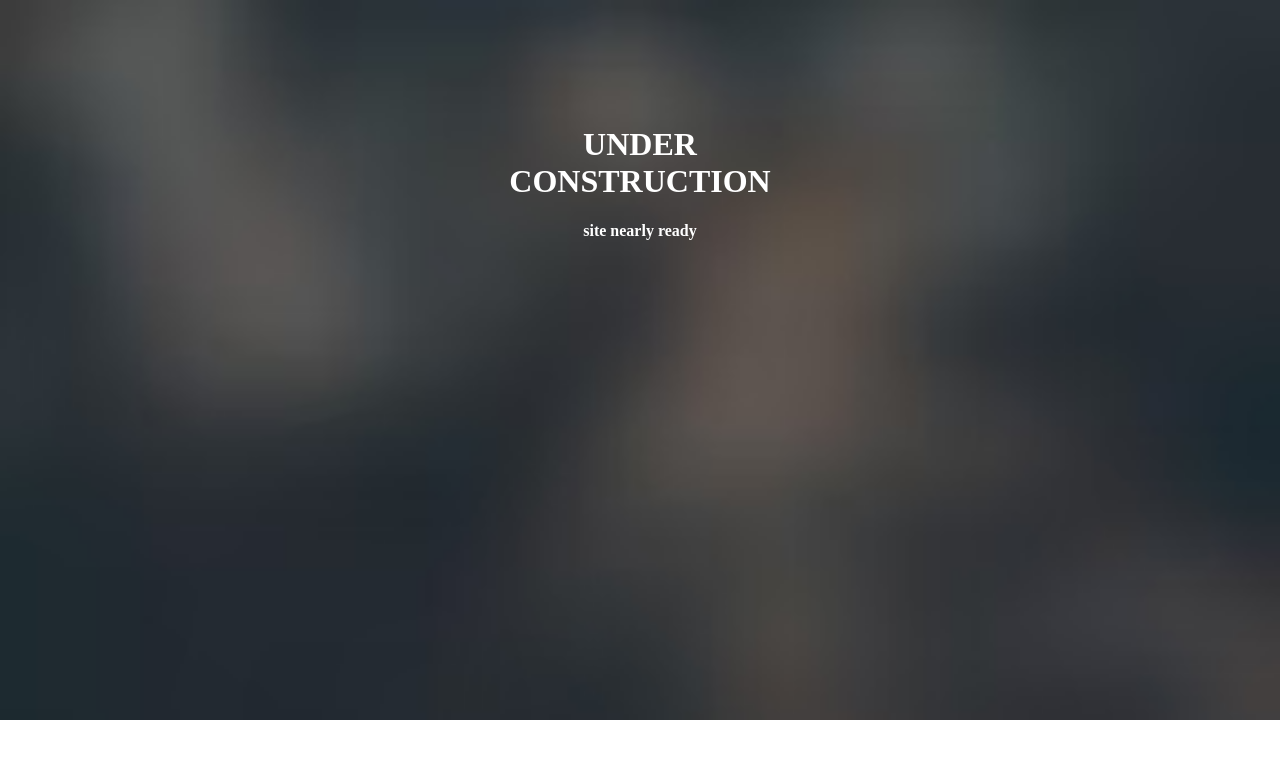
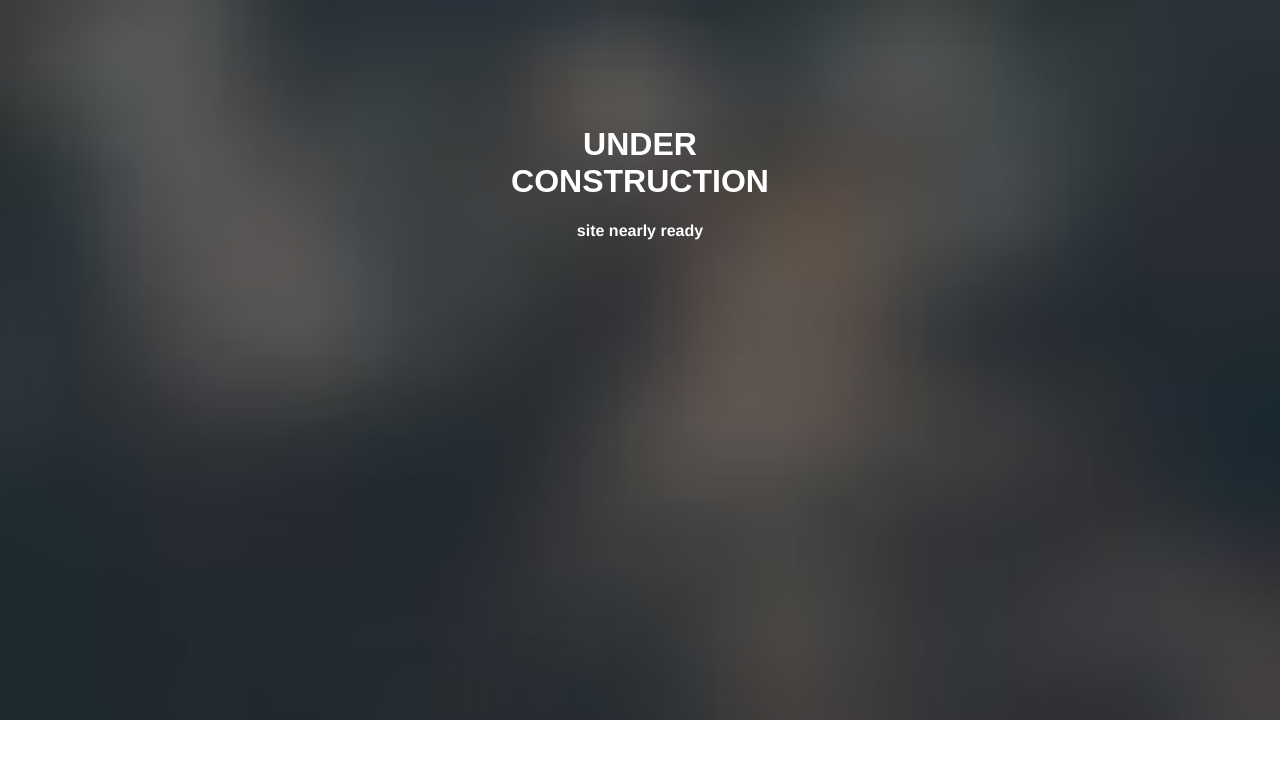
Before and after one commit to NikaKotoshyan/webpage, a plain HTML site: page index.html in a window 1280 px wide. Drawn offline with Linux system fonts and the light colour scheme.

Commit message:
fonts change

```diff
--- a/style.css
+++ b/style.css
@@ -2,11 +2,13 @@ h1 {
     text-align: center;
     color: white;
     margin-top: 10%;
+    font-family: fantasy;
 
 }
 h4 {
      text-align: center;
      color: white;
+     font-family: 'Franklin Gothic Medium', 'Arial Narrow', Arial, sans-serif;
 }
 body{
     height:100%;
```
